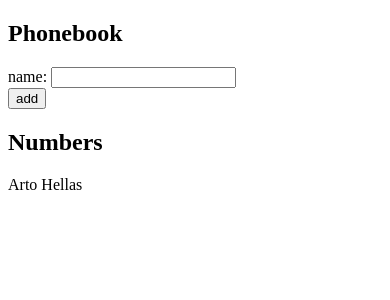
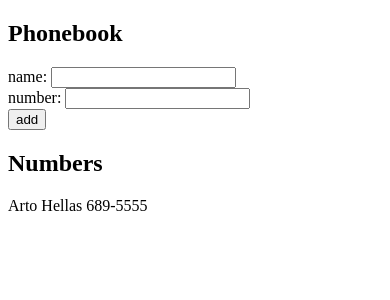
Before and after one commit to Starle21/FullStackOpen-exercises, a React (Create React App) app in the folder part2/phonebook/: page / in a window 390 px wide. Shown: the top 300 px of the page. Built offline with nearby package versions, Linux system fonts and the light colour scheme.

Commit message:
Part 2.8 phonebook step3

```diff
--- a/part2/phonebook/src/App.js
+++ b/part2/phonebook/src/App.js
@@ -1,17 +1,24 @@
 import React, { useState } from 'react';
 
 const Person = ({ person }) => {
-  return <div>{person}</div>;
+  return (
+    <div>
+      {person.name} {person.number}
+    </div>
+  );
 };
 
 // if newName === persons.name alert
 // else add to persons
 
 const App = () => {
-  const [persons, setPersons] = useState([{ name: 'Arto Hellas' }]);
+  const [persons, setPersons] = useState([
+    { name: 'Arto Hellas', number: '689-5555' },
+  ]);
   const [newName, setNewName] = useState('');
+  const [newNumber, setNewNumber] = useState('');
 
-  const addName = e => {
+  const addPerson = e => {
     e.preventDefault();
 
     if (persons.some(person => person.name === newName)) {
@@ -19,23 +26,33 @@ const App = () => {
       return;
     }
 
-    const newNameObject = {
+    const newObject = {
       name: newName,
+      number: newNumber,
     };
-    setPersons(persons.concat(newNameObject));
+    setPersons(persons.concat(newObject));
     setNewName('');
+    setNewNumber('');
   };
 
   const handleNameChange = e => {
     setNewName(e.target.value);
   };
+  const handleNumberChange = e => {
+    setNewNumber(e.target.value);
+  };
 
   return (
     <div>
       <h2>Phonebook</h2>
-      <form onSubmit={addName}>
+      <form onSubmit={addPerson}>
         <div>
-          name: <input value={newName} onChange={handleNameChange} />
+          <div>
+            name: <input value={newName} onChange={handleNameChange} />
+          </div>
+          <div>
+            number: <input value={newNumber} onChange={handleNumberChange} />
+          </div>
         </div>
         <div>
           <button type="submit">add</button>
@@ -43,7 +60,7 @@ const App = () => {
       </form>
       <h2>Numbers</h2>
       {persons.map(person => (
-        <Person key={person.name} person={person.name} />
+        <Person key={person.name} person={person} />
       ))}
     </div>
   );
```
